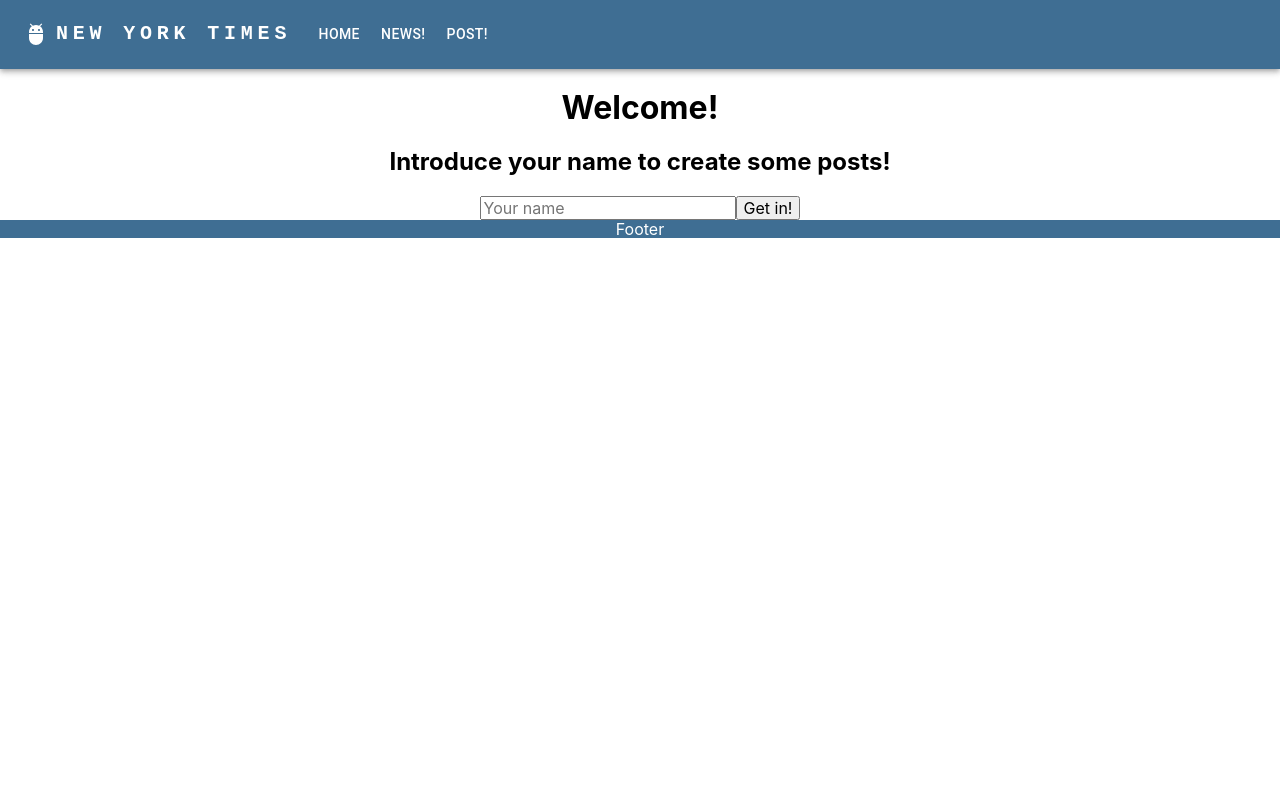
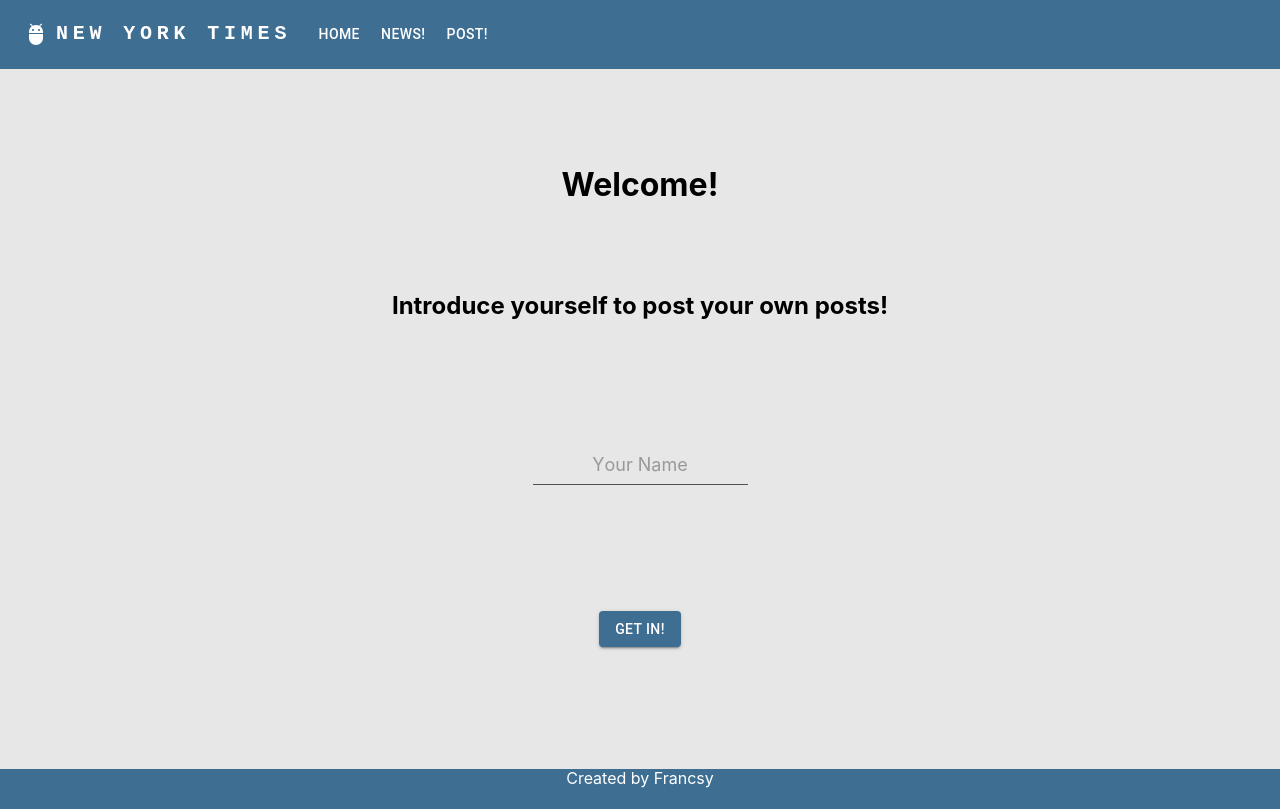
Before and after one commit to Francsy/react-newyorktimes-app, a React (Create React App) app: page / in a window 1280 px wide. Built offline with nearby package versions, Linux system fonts and the light colour scheme.

Commit message:
create /first version of home styles with mui and an special input with scss

```diff
--- a/src/components/Footer/Footer.jsx
+++ b/src/components/Footer/Footer.jsx
@@ -2,7 +2,7 @@
 
 class Footer extends Component {
   render() {
-    return <footer className="footer">Footer</footer>;
+    return <footer className="footer">Created by Francsy</footer>;
   }
 }
 
--- a/src/components/Main/Home/Home.jsx
+++ b/src/components/Main/Home/Home.jsx
@@ -1,8 +1,10 @@
 import React, { Component } from "react";
 import { userContext } from '../../../context/userContext'
+import Button from '@mui/material/Button';
+
 
 class Home extends Component {
-  constructor(props){
+  constructor(props) {
     super(props)
     this.nameInput = React.createRef()
   }
@@ -10,27 +12,78 @@
 
   saveName = () => {
     const { setNewName } = this.context
-    if(this.nameInput.current.value.length > 0) {
+    if (this.nameInput.current.value.length > 0) {
       this.nameInput.current.value.length < 20 ? setNewName(this.nameInput.current.value) : alert('Your name must have less than 20 characters')
     }
   }
 
   render() {
     const { name, removeName } = this.context;
-    return <section>
-      {!name ?
-      <div>
+    return !name ?
+      <section className="home">
         <h1>Welcome!</h1>
-        <h2>Introduce your name to create some posts!</h2>
-      <input type="text" placeholder="Your name" ref={this.nameInput}/>
-      <button onClick={this.saveName}>Get in!</button>
-      </div> :<div>
-      <h1>Welcome {name}!</h1>
-      <button onClick={removeName}>Bring me out!</button>
-      </div>
-    }
-    </section>;
+        <h2>Introduce yourself to post your own posts!</h2>
+        <div className="__home-input-div">
+          <input required type="text" className="input" ref={this.nameInput} />
+          <span className="bar"></span>
+          <label className="label">
+          <span className="label-char" style={{ "--index": 0 }}>Y</span>
+            <span className="label-char" style={{ "--index": 1 }}>o</span>
+            <span className="label-char" style={{ "--index": 2 }}>u</span>
+            <span className="label-char" style={{ "--index": 3 }}>r</span>
+            <span className="label-char" style={{ "--index": 4 }}>&nbsp;</span>
+            <span className="label-char" style={{ "--index": 5 }}>N</span>
+            <span className="label-char" style={{ "--index": 6 }}>a</span>
+            <span className="label-char" style={{ "--index": 7 }}>m</span>
+            <span className="label-char" style={{ "--index": 8 }}>e</span>
+          </label>
+        </div>
+        <Button variant="contained" onClick={this.saveName} >Get in!</Button>
+      </section> :
+      <section className="home">
+        <h1>Welcome {name}!</h1>
+        <Button variant="contained" onClick={removeName} >Bring me out!</Button>
+      </section>;
   }
 }
 
 export default Home;
+
+
+
+/*
+import React, { Component } from "react";
+import { userContext } from '../../../context/userContext'
+
+class Home extends Component {
+  constructor(props) {
+    super(props)
+    this.nameInput = React.createRef()
+  }
+  static contextType = userContext
+
+  saveName = () => {
+    const { setNewName } = this.context
+    if (this.nameInput.current.value.length > 0) {
+      this.nameInput.current.value.length < 20 ? setNewName(this.nameInput.current.value) : alert('Your name must have less than 20 characters')
+    }
+  }
+
+  render() {
+    const { name, removeName } = this.context;
+    return !name ?
+      <section className="home">
+        <h1>Welcome!</h1>
+        <h2>Introduce your name to create some posts!</h2>
+        <input type="text" placeholder="Your name" ref={this.nameInput} />
+        <button onClick={this.saveName}>Get in!</button>
+      </section> :
+      <section className="home">
+        <h1>Welcome {name}!</h1>
+        <button onClick={removeName}>Bring me out!</button>
+      </section>;
+  }
+}
+
+export default Home;
+ */
--- a/src/components/Main/Main.jsx
+++ b/src/components/Main/Main.jsx
@@ -23,7 +23,7 @@
   }
 
   render() {
-    return <main>
+    return <main className="main">
       <Routes>
       <Route path='/' element={<Home />}/>
       <Route path='/list' element={<ListNews deleteOwnPost={this.deleteOwnPost} ourArticles={this.state.ourArticles} />} />
--- a/src/styles/components/_Footer.scss
+++ b/src/styles/components/_Footer.scss
@@ -1,5 +1,7 @@
 @import '../utils/variables.scss';
 .footer {
+    min-height: 5vh;
     background-color: $second-bcolor;
     color: $second-fcolor;
+    margin: 0px;
 }
--- a/src/styles/components/_Header.scss
+++ b/src/styles/components/_Header.scss
@@ -3,6 +3,7 @@
 
 
 .header {
+    min-height: 5vh;
 
     &> div{
         background-color: $second-bcolor;
--- /dev/null
+++ b/src/styles/components/_Home.scss
@@ -0,0 +1,22 @@
+@import '../utils/mixins.scss';
+@import '../utils/variables.scss';
+
+.home {
+    &>h1 {
+        margin: 7% 0%;
+    }
+    &>h2 {
+        margin: 5%;
+    }
+    &> .__home-input-div {
+        @include special-input-div;
+        margin: 10%;
+
+    }
+    &> button {
+        background-color: $second-bcolor;
+        &:hover{
+            background-color: $second-bcolorlight;
+        }
+    }
+}
--- /dev/null
+++ b/src/styles/components/_Main.scss
@@ -0,0 +1,8 @@
+@import '../utils/variables.scss';
+
+.main {
+    min-height: 85vh;
+    padding: 10px;
+    margin: 0px;
+    background-color: $primary-bcolor;
+}
--- a/src/styles/elements/_body.scss
+++ b/src/styles/elements/_body.scss
@@ -5,4 +5,5 @@
       sans-serif;
     -webkit-font-smoothing: antialiased;
     -moz-osx-font-smoothing: grayscale;
+    min-height: 100vh;
   }
--- a/src/styles/styles.scss
+++ b/src/styles/styles.scss
@@ -1,5 +1,7 @@
 @import './components/Footer';
 @import './components/Header';
+@import './components/Main.scss';
+@import './components/Home';
 
 @import './elements/body';
 @import './elements/button';
--- a/src/styles/utils/mixins.scss
+++ b/src/styles/utils/mixins.scss
@@ -0,0 +1,78 @@
+@import './variables.scss';
+
+@mixin special-input-div {
+    position: relative;
+    display: flex;
+    flex-direction: column;
+    align-items: center; /* Agregado para centrar el contenedor */
+
+    .input {
+      font-size: 16px;
+      padding: 10px 10px 10px 5px;
+      display: block;
+      width: 200px;
+      border: none;
+      border-bottom: 1px solid #515151;
+      background: transparent;
+
+      &:focus {
+        outline: none;
+      }
+    }
+
+    .label {
+      color: #999;
+      font-size: 18px;
+      font-weight: normal;
+      position: absolute;
+      pointer-events: none;
+      left: 50%; /* Ajustado para centrar el label */
+      top: 10px;
+      transform: translateX(-50%); /* Agregado para centrar el label */
+      display: flex;
+
+      .label-char {
+        transition: 0.2s ease all;
+        transition-delay: calc(var(--index) * .05s);
+      }
+    }
+
+    .input:focus ~ .label .label-char,
+    .input:valid ~ .label .label-char {
+      transform: translateY(-20px);
+      font-size: 14px;
+      color: $second-bcolor;
+    }
+
+    .bar {
+      position: relative;
+      display: block;
+      width: 200px;
+
+      &:before,
+      &:after {
+        content: '';
+        height: 2px;
+        width: 0;
+        bottom: 1px;
+        position: absolute;
+        background: $second-bcolor;
+        transition: 0.2s ease all;
+        -moz-transition: 0.2s ease all;
+        -webkit-transition: 0.2s ease all;
+      }
+
+      &:before {
+        left: 50%;
+      }
+
+      &:after {
+        right: 50%;
+      }
+    }
+
+    .input:focus ~ .bar:before,
+    .input:focus ~ .bar:after {
+      width: 50%;
+    }
+}
--- a/src/styles/utils/variables.scss
+++ b/src/styles/utils/variables.scss
@@ -1,2 +1,4 @@
+$primary-bcolor: #E6E7E6;
 $second-bcolor: #3F6E93;
+$second-bcolorlight: #4A83AE;
 $second-fcolor: white;
```
